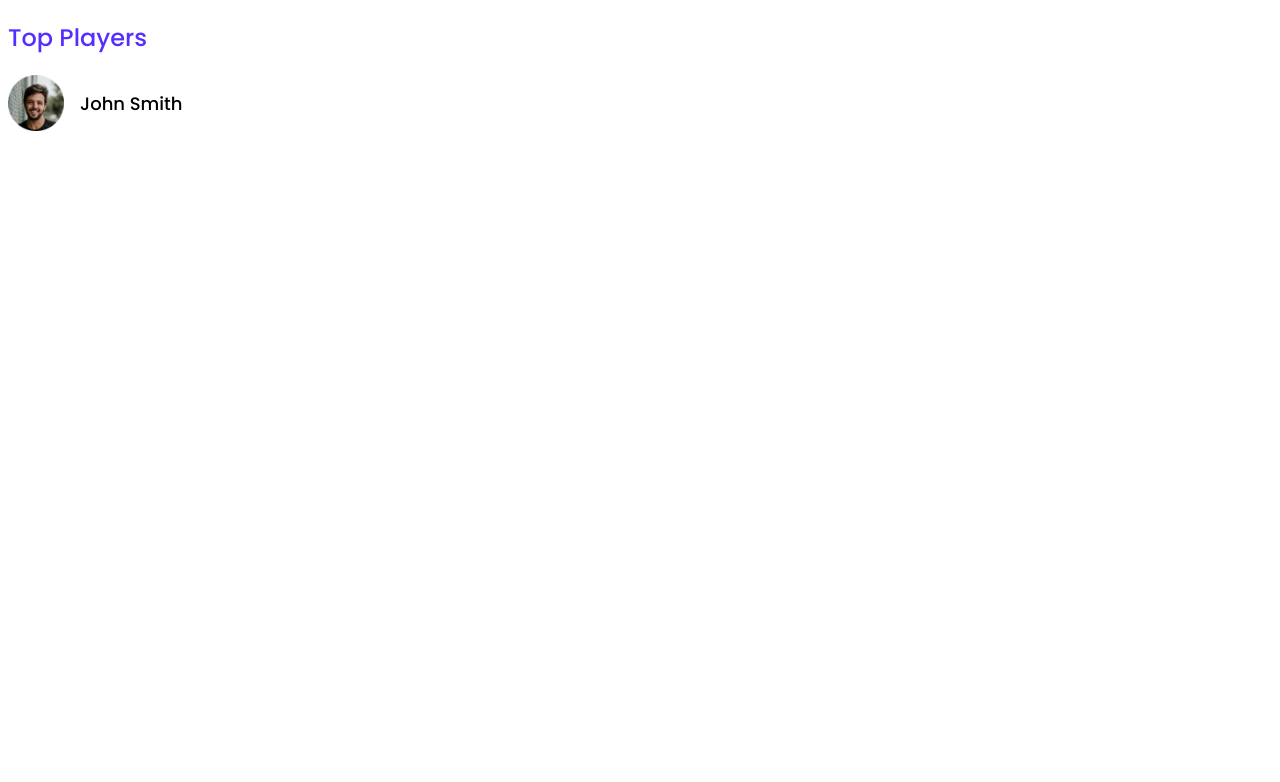
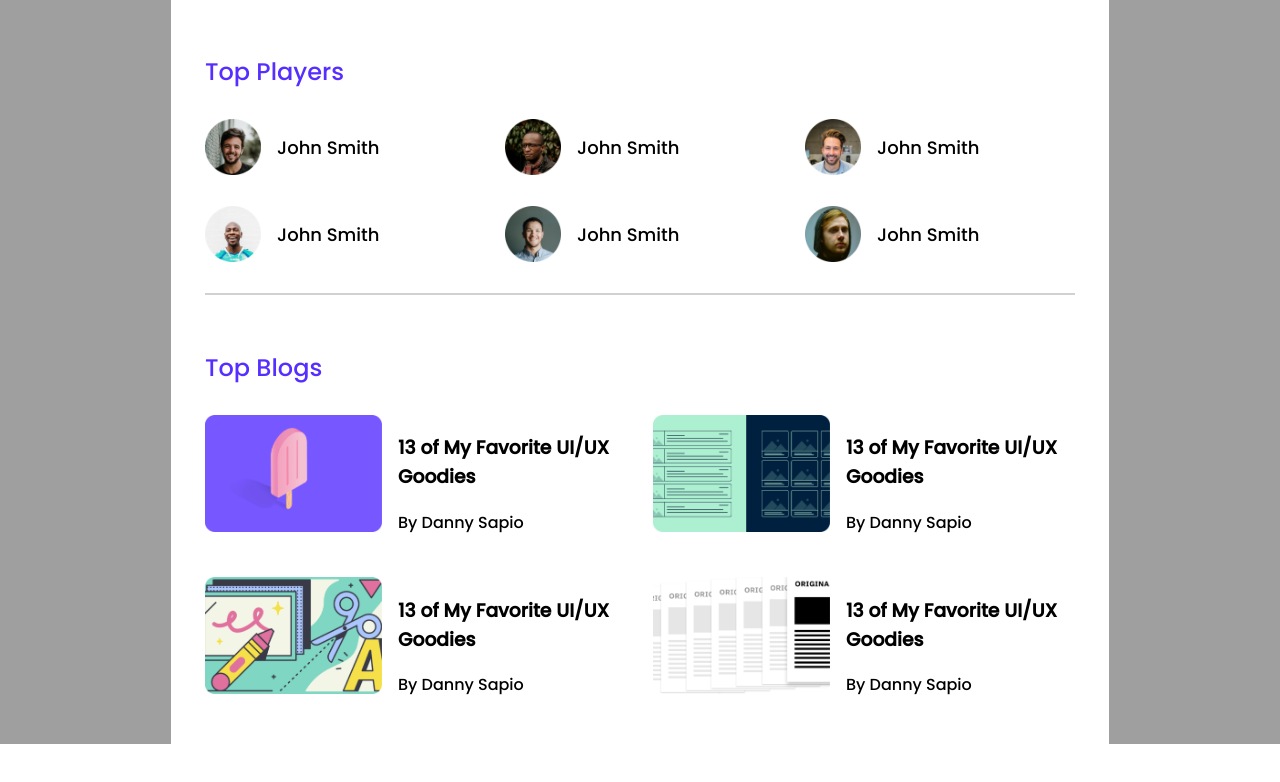
Before and after one commit to koko0007/css3-practise-website, a plain HTML site: page index.html in a window 1280 px wide. Drawn offline with Linux system fonts and the light colour scheme.

Commit message:
blogdone

```diff
--- a/index.html
+++ b/index.html
@@ -15,15 +15,88 @@
 <header>
     <main>
         <section class="container">
-            <div class="player-details">
+            <div class="main-section">
                 <h1 class="player-title">Top Players</h1>
                 <div class="players">
                     <div class="player">
                         <img class="player-image" src="images/players/player-1.png" alt="">
                         <h2 class="player-name">John Smith</h2>
                     </div>
+                    <div class="player">
+                        <img class="player-image" src="images/players/player-2.png" alt="">
+                        <h2 class="player-name">John Smith</h2>
+                    </div>
+                    <div class="player">
+                        <img class="player-image" src="images/players/player-3.png" alt="">
+                        <h2 class="player-name">John Smith</h2>
+                    </div>
+                    <div class="player">
+                        <img class="player-image" src="images/players/player-4.png" alt="">
+                        <h2 class="player-name">John Smith</h2>
+                    </div>
+                    <div class="player">
+                        <img class="player-image" src="images/players/player-5.png" alt="">
+                        <h2 class="player-name">John Smith</h2>
+                    </div>
+                    <div class="player">
+                        <img class="player-image" src="images/players/player-6.png" alt="">
+                        <h2 class="player-name">John Smith</h2>
+                    </div>
+
+
+                </div>
+                <hr>
+            </div>
+
+            <div class="main-section">
+                <h1 class="player-title">Top Blogs</h1>
+
+
+                <div class="blog-grid">
+                    <article class="blog-flex">
+                        <div class="blog-images">
+                            <img src="images/blogs/blog-1.png" alt="">
+                        </div>
+                        <div class="blog-content">
+                            <h3 class="blog-titls">13 of My Favorite
+                                UI/UX Goodies</h3>
+                            <p class="author">By Danny Sapio</p>
+                        </div>
+                    </article>
+                    <article class="blog-flex">
+                        <div class="blog-images">
+                            <img src="images/blogs/blog-2.png" alt="">
+                        </div>
+                        <div class="blog-content">
+                            <h3 class="blog-titls">13 of My Favorite
+                                UI/UX Goodies</h3>
+                            <p class="author">By Danny Sapio</p>
+                        </div>
+                    </article>
+                    <article class="blog-flex">
+                        <div class="blog-images">
+                            <img src="images/blogs/blog-3.png" alt="">
+                        </div>
+                        <div class="blog-content">
+                            <h3 class="blog-titls">13 of My Favorite
+                                UI/UX Goodies</h3>
+                            <p class="author">By Danny Sapio</p>
+                        </div>
+                    </article>
+                    <article class="blog-flex">
+                        <div class="blog-images">
+                            <img src="images/blogs/blog-4.png" alt="">
+                        </div>
+                        <div class="blog-content">
+                            <h3 class="blog-titls">13 of My Favorite
+                                UI/UX Goodies</h3>
+                            <p class="author">By Danny Sapio</p>
+                        </div>
+                    </article>
                 </div>
             </div>
+            </div>
+
         </section>
     </main>
 </header>
--- a/style/styles.css
+++ b/style/styles.css
@@ -1,7 +1,26 @@
 body{
     font-family: 'Poppins', sans-serif;
+    margin:0%
+}
+main{
+    background-color:#9F9F9F;
+}
+.container{
+
+
+}
+.main-section{
+    background-color: white;
+    border: 1px solid #ffffff;
+    width: 870px;
+    margin: auto;
+    padding-top: 33px;
+    padding-left: 33px;
+    padding-right: 33px;
+
 }
 .player-title{
+    margin-bottom: 30px;
     font-weight: 500;
     font-size: 24px;
     color: #562EFF;
@@ -15,6 +34,12 @@ body{
     font-weight: 500;
     font-size: 18px;
 }
+.players{
+
+    display: grid;
+    grid-template-columns: 1fr 1fr 1fr;
+    grid-gap: 30px;
+}
 .player{
     display: flex;
 
@@ -22,3 +47,33 @@ body{
 .player-name{
     margin-left: 16px;
 }
+hr{
+    border: 1px solid #D1D1D1;
+    margin-top: 30px;
+    margin-bottom: 0px;
+}
+.blog-grid{
+    display: grid;
+    grid-template-columns: 1fr 1fr;
+    grid-gap:26px;
+    padding-bottom: 30px;
+}
+.blog-images img{
+    width: 177px;
+    height: 117px;
+}
+.blog-flex{
+    display: flex;
+
+}
+.blog-content{
+    margin-left: 16px;
+}
+.blog-titles{
+    font-weight: 500;
+    font-size: 20px;
+
+}
+.author{
+    font-size: 16px;
+}
```
